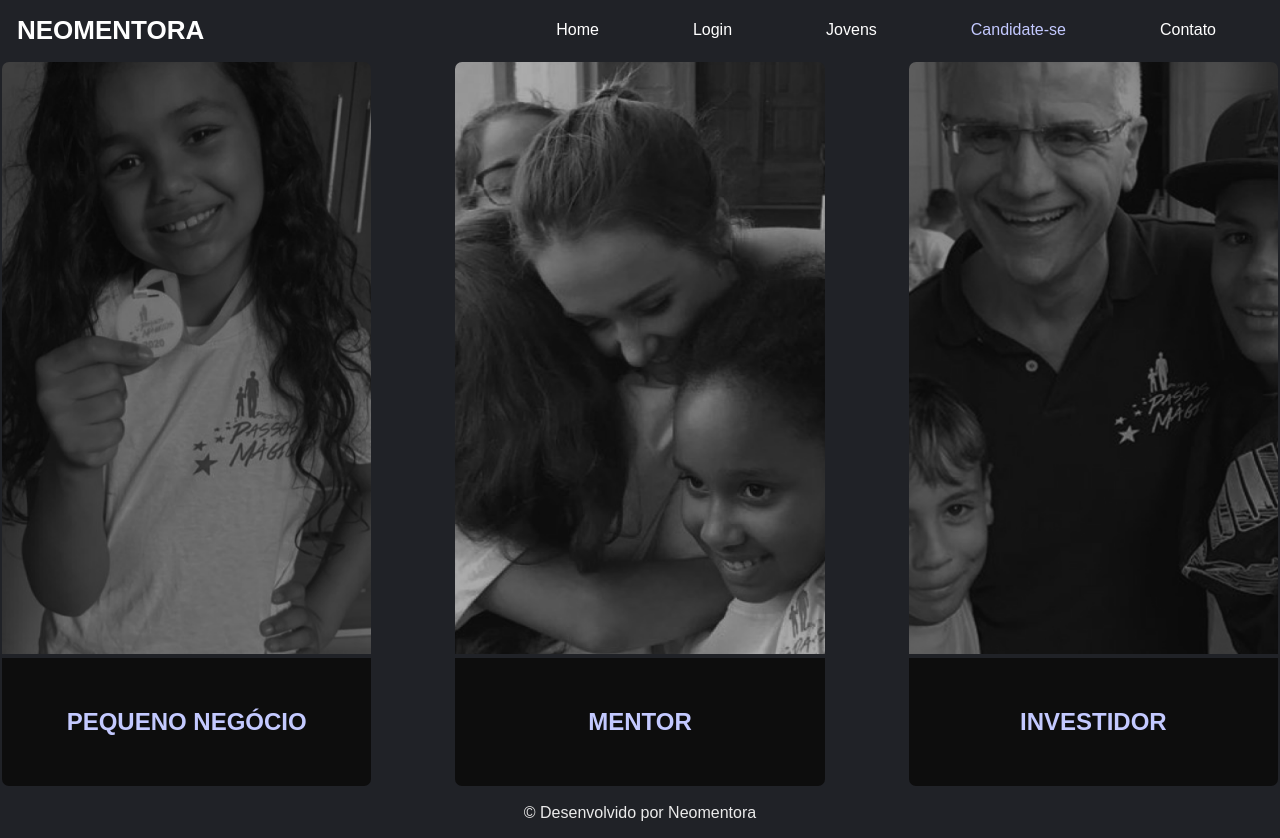
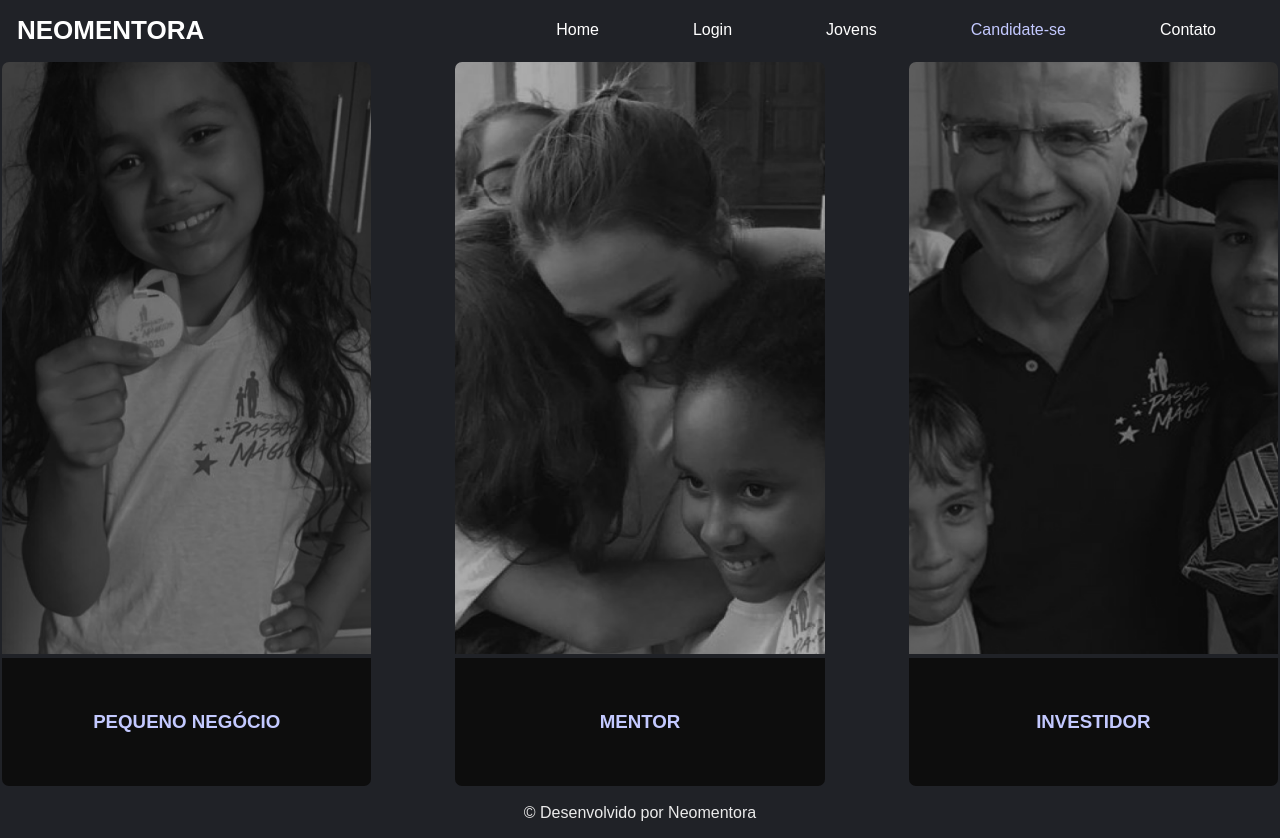
Before and after one commit to rickparra/NeoMentora, a React (Vite) app in the folder neomentora_fe/: page /canditate-se in a window 1280 px wide. Built offline with nearby package versions, Linux system fonts and the light colour scheme.

Commit message:
construindo parte de renderização

```diff
--- a/neomentora_fe/src/components/Card/index.tsx
+++ b/neomentora_fe/src/components/Card/index.tsx
@@ -1,24 +1,19 @@
-import styles from './Card.module.css';
-import { useNavigate } from 'react-router-dom';
+import React from 'react';
+import styles from './Card.module.css'; // Importe o módulo de estilos corretamente
 
 interface CardProps {
     title: string;
     image: string;
     linkTo: string;
+    onClick?: () => void;
 }
 
-const Card: React.FC<CardProps> = ({ title, image, linkTo }) => {
-    const navigate = useNavigate();
-
-    const handleCardClick = () => {
-        navigate(linkTo);
-    };
-
+const Card: React.FC<CardProps> = ({ title, image, linkTo, onClick }) => {
     return (
-        <div className={styles.card} onClick={handleCardClick}>
-            <img src={image} alt={title} className={styles.cardImage} />
+        <div className={`${styles.card} ${styles.cardContainer}`} onClick={onClick}>
+            <img className={styles.cardImage} src={image} alt={title} />
             <div className={styles.cardTitle}>
-                <h2>{title}</h2>
+                <h3>{title}</h3>
             </div>
         </div>
     );
--- /dev/null
+++ b/neomentora_fe/src/routes/Canditatese/InvestidorScreen.tsx
@@ -0,0 +1,8 @@
+export default function InvestidorScreen() {
+    return (
+        <div>
+            <h1>Tela de investidor</h1>
+            {/* Adicione a lógica e a apresentação específicas da tela de mentor aqui */}
+        </div>
+    );
+}
--- /dev/null
+++ b/neomentora_fe/src/routes/Canditatese/MentorScreen.tsx
@@ -0,0 +1,8 @@
+export default function MentorScreen() {
+    return (
+        <div>
+            <h1>Tela de Mentor</h1>
+            {/* Adicione a lógica e a apresentação específicas da tela de mentor aqui */}
+        </div>
+    );
+}
--- /dev/null
+++ b/neomentora_fe/src/routes/Canditatese/NegocioScreen.tsx
@@ -0,0 +1,8 @@
+export default function NegocioScreen() {
+    return (
+        <div>
+            <h1>Tela de Negocio</h1>
+            {/* Adicione a lógica e a apresentação específicas da tela de mentor aqui */}
+        </div>
+    );
+}
--- a/neomentora_fe/src/routes/Canditatese/index.tsx
+++ b/neomentora_fe/src/routes/Canditatese/index.tsx
@@ -1,19 +1,40 @@
-import Card from '../../components/Card'
-import styles from './canditatese.module.css'
+import React, { useState } from 'react';
+import Card from '../../components/Card';
+import styles from './canditatese.module.css';
 
-import card2 from '../../assets/Images/banner2-1.png'
-import card1 from '../../assets/Images/banner3_1.png'
-import card3 from '../../assets/Images/banner4_1.png'
+import card2 from '../../assets/Images/banner2-1.png';
+import card1 from '../../assets/Images/banner3_1.png';
+import card3 from '../../assets/Images/banner4_1.png';
 
+import MentorScreen from './MentorScreen';
+import InvestidorScreen from './InvestidorScreen';
+import NegocioScreen from './NegocioScreen';
 
 export default function Canditatese() {
+    const [selectedCard, setSelectedCard] = useState<string | null>(null);
+
+    const handleCardClick = (cardTitle: string) => {
+        setSelectedCard(cardTitle);
+    };
+
     return (
         <div className={styles.canditatese}>
             <div className={styles.cards}>
-                <Card title="PEQUENO NEGÓCIO" image={card1} linkTo="#" />
-                <Card title="MENTOR" image={card2} linkTo="#" />
-                <Card title="INVESTIDOR" image={card3} linkTo="#" />
+                {selectedCard === "PEQUENO NEGÓCIO" ? (
+                    <NegocioScreen /> // Renderize a tela de Negócio se o card for selecionado
+                ) : selectedCard === "MENTOR" ? (
+                    <MentorScreen /> // Renderize a tela de Mentor se o card for selecionado
+                ) : selectedCard === "INVESTIDOR" ? (
+                    <InvestidorScreen /> // Renderize a tela de Investidor se o card for selecionado
+                ) : (
+                    // Renderize os cards iniciais se nenhum card estiver selecionado
+                    <>
+                        <Card title="PEQUENO NEGÓCIO" image={card1} linkTo="#" onClick={() => handleCardClick("PEQUENO NEGÓCIO")} />
+                        <Card title="MENTOR" image={card2} linkTo="#" onClick={() => handleCardClick("MENTOR")} />
+                        <Card title="INVESTIDOR" image={card3} linkTo="#" onClick={() => handleCardClick("INVESTIDOR")} />
+                    </>
+                )}
             </div>
         </div>
-    )
+    );
 }
```
